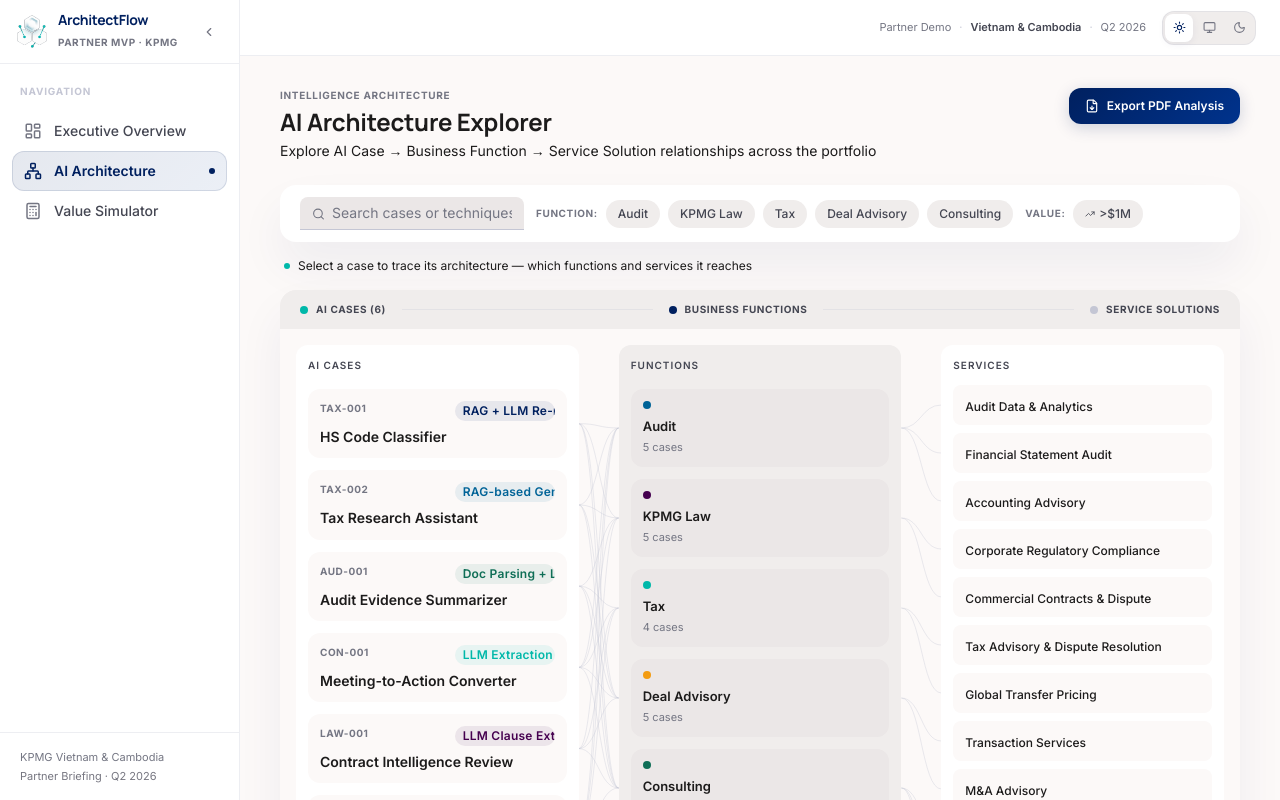
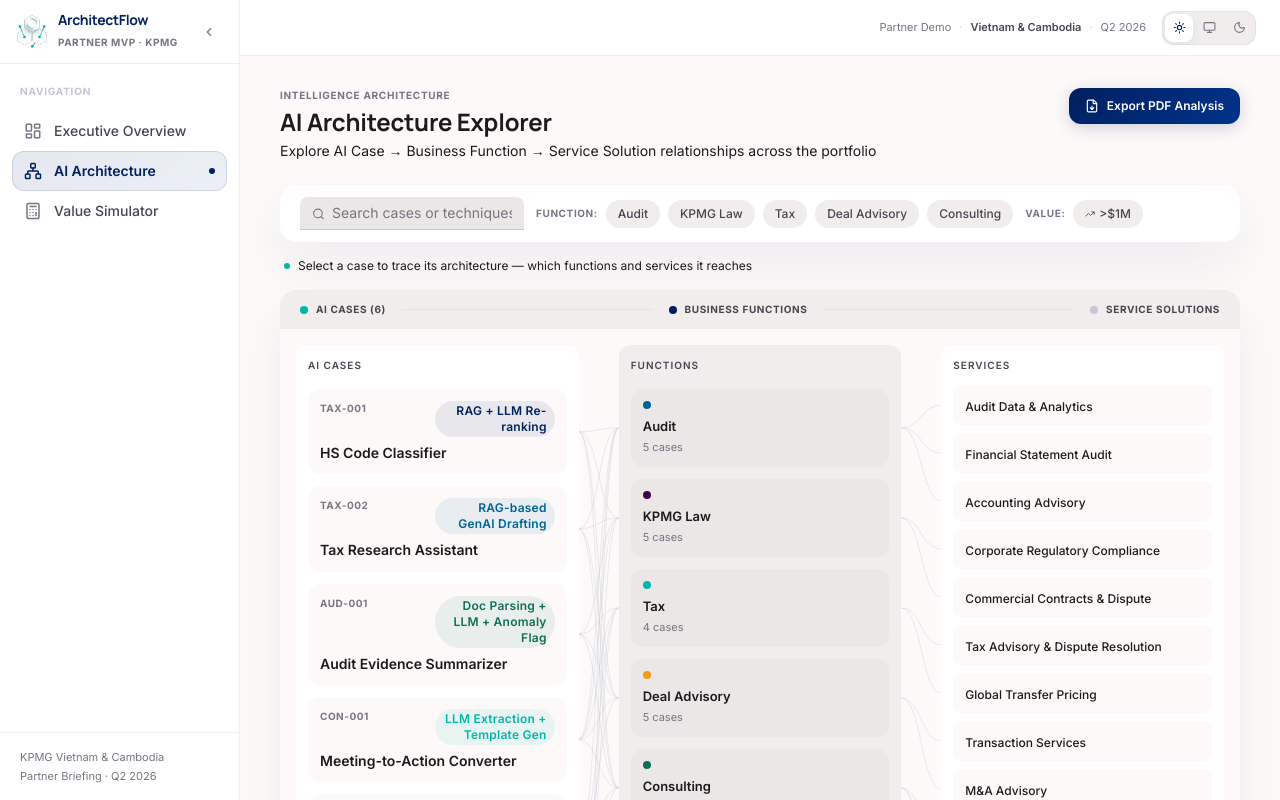
Before and after one commit to BoxBoxmari/architectflow, a Next.js app: page /ai-architecture-explorer in a window 1280 px wide. Built offline with nearby package versions, Linux system fonts and the light colour scheme.

Commit message:
Local Commit: 2026-04-16T03:55:37.202Z - Fixed technique labels on AI case nodes by removing `max-w-[100px] truncate` and enabling `whiteSpace: 'normal'` with `wordBreak: 'break-word'` so full technique text wraps and displays completely instead of being cut off

```diff
--- a/src/app/ai-architecture-explorer/components/ArchitectureCanvas.tsx
+++ b/src/app/ai-architecture-explorer/components/ArchitectureCanvas.tsx
@@ -459,9 +459,8 @@
                           {c.code}
                         </span>
                         <span
-                          className="kpmg-badge text-xs flex-shrink-0 max-w-[100px] truncate"
-                          style={{ backgroundColor: `${techColor}15`, color: techColor }}
-                          title={c.tech}
+                          className="kpmg-badge text-xs flex-shrink-0"
+                          style={{ backgroundColor: `${techColor}15`, color: techColor, whiteSpace: 'normal', wordBreak: 'break-word', textAlign: 'right', maxWidth: '120px' }}
                           aria-hidden="true"
                         >
                           {c.tech}
```
